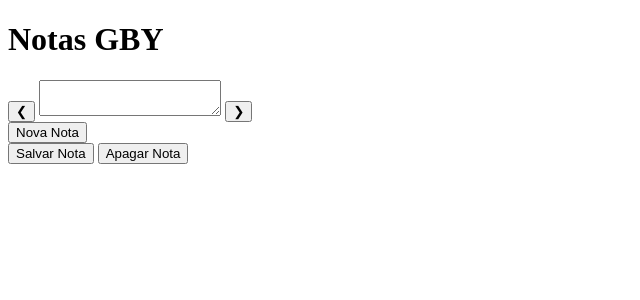
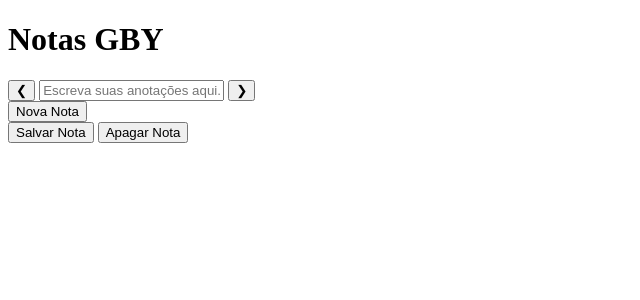
Before and after one commit to Theus07-hub/bloco-de-notas-teste-, a Flask app: page / in a window 1280 px wide. Shown: the part 63-363 px from the top of the page, without its empty margins (0-640 px from the left). Run offline with Flask 3, Linux system fonts and the light colour scheme.

Commit message:
Alterações nas pastas e formação de JS.

```diff
--- a/templates/Node.html
+++ b/templates/Node.html
@@ -4,12 +4,13 @@
     <meta charset="UTF-8">
     <meta name="viewport" content="width=device-width, initial-scale=1.0">
     <title>GBY</title>
+    <script src="{{ url_for('static', filename='JS/botoes.js') }}" defer></script>
 </head>
 <body>
     <header>
         <nav class="navbar navbar-light bg-light">
             <a class="navbar-brand" href="#">
-                <img src="../static/IMG/hello_kitty.webp" width="30" height="30" class="d-inline-block align-top" alt="imagem da hello kitty">
+                <img src="{{ url_for('static', filename='IMG/hello_kitty.webp') }}" width="30" height="30" class="d-inline-block align-top" alt="imagem da hello kitty">
             </a>
         </nav>
         <nav>
@@ -27,23 +28,20 @@
 
 
             <div class="notepad-body">
-                <button class="seta esquerda">&#10094;</button>
-                <textarea class="note" placeholder="Escreva suas anotações aqui..">
-                </textarea>
-                <button class="seta direita">&#10095</button>
+                <button class="seta esquerda" id="prev-note">&#10094;</button>
+                <input id="valInput" class="note" placeholder="Escreva suas anotações aqui..">
+                <button class="seta direita" id="next-note">&#10095;</button>
                     <div id="notepad-container">
                         <div class="buttons">
                             <div id="buttons-left">
-                                <form action="button" class="button">
                                     <button type="button" id="new-note">Nova Nota</button>
-                                </form>
                             </div>
                         </div>
                     </div>
 
                     <div id="buttons-right">
                         <button id="save-note">Salvar Nota</button>
-                        <button id="delete=note">Apagar Nota</button>
+                        <button id="delete-note">Apagar Nota</button>
                     </div>
             </div>
 
```
Also changed, not shown: static/CSS/Node.css (+7 -1 lines), static/JS/botoes.js (added, +33 -0 lines).
